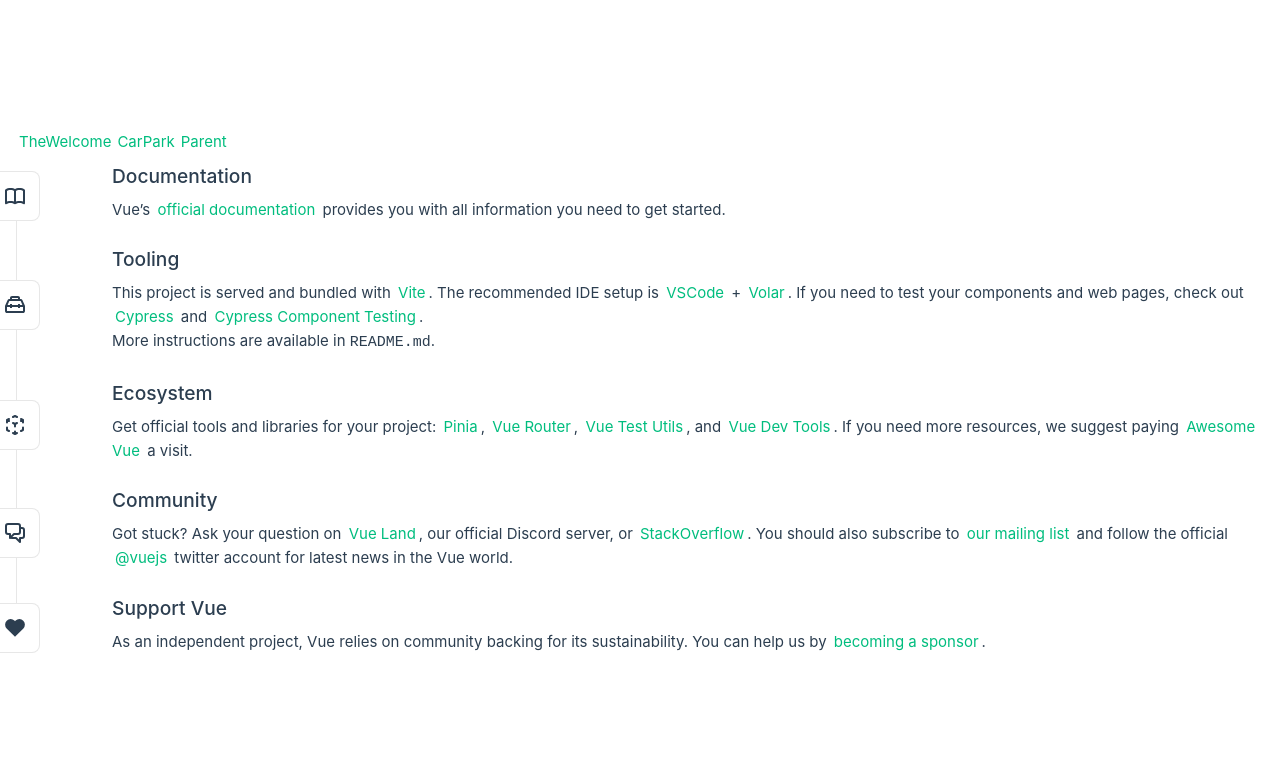
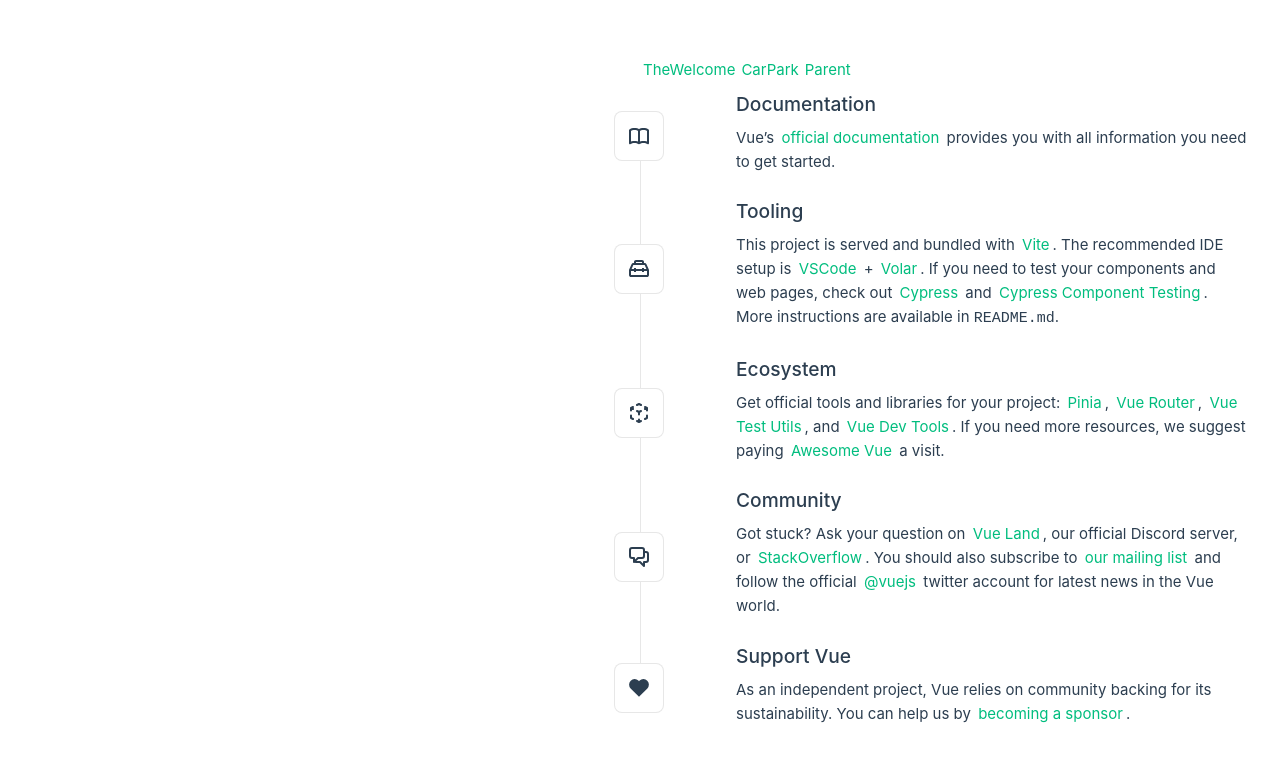
Before and after one commit to tingtyuy/vue-study, a Vue app: page / in a window 1280 px wide. Shown: the top 762 px of the page. Built offline with nearby package versions, Linux system fonts and the light colour scheme.

Commit message:
还原为初始化样式

```diff
--- a/src/assets/main.css
+++ b/src/assets/main.css
@@ -1,9 +1,9 @@
 @import './base.css';
 
 #app {
-  /* max-width: 1836px; */
+  max-width: 1280px;
   margin: 0 auto;
-  /* padding: 2rem; */
+  padding: 2rem;
   font-weight: normal;
 }
 
@@ -28,8 +28,8 @@
   }
 
   #app {
-    /* display: grid; */
+    display: grid;
     grid-template-columns: 1fr 1fr;
-    padding: 0 1rem;
+    padding: 0 2rem;
   }
 }
```
